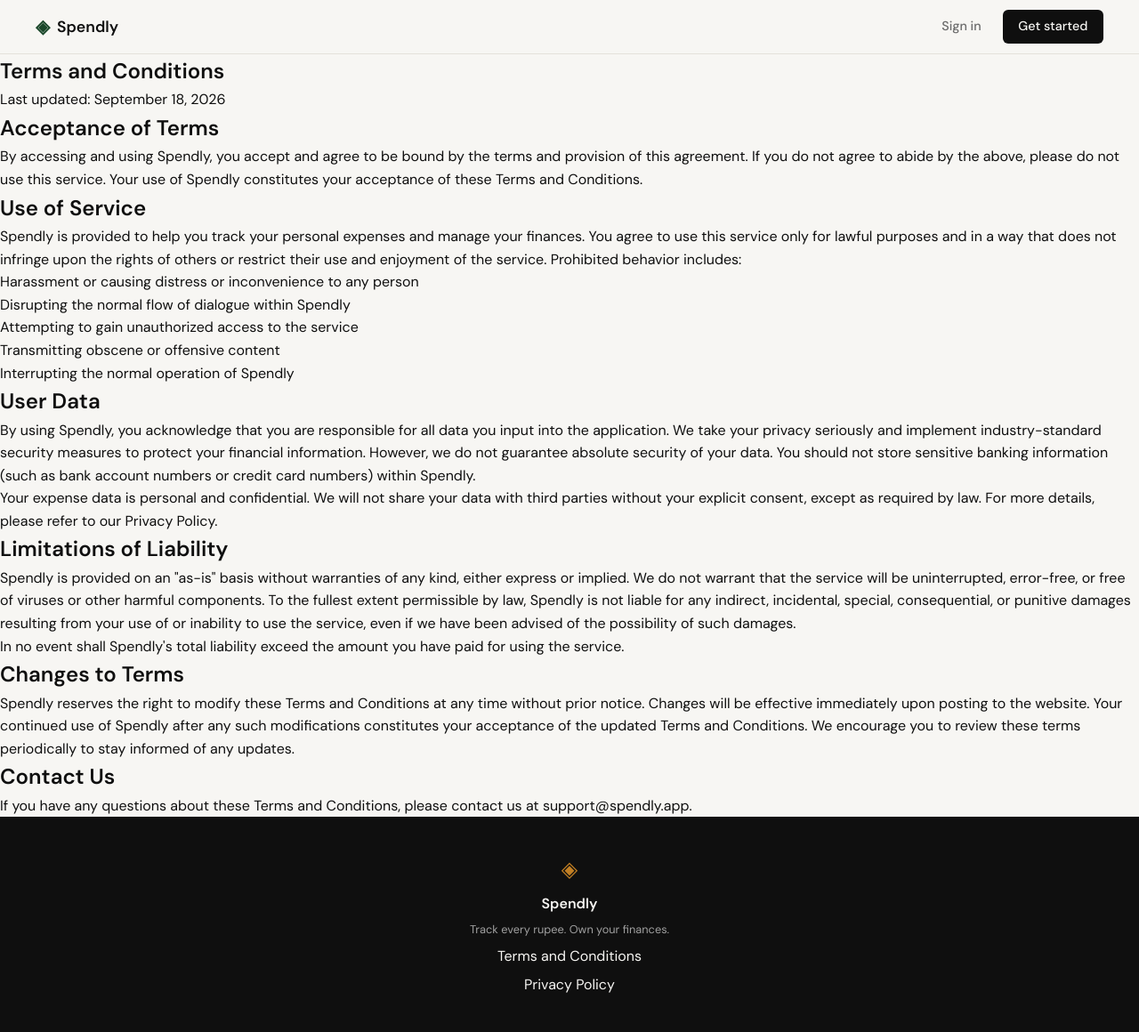
After one commit to yspintu-glitch/spendly, a Flask app: page /terms in a window 1280 px wide. The commit adds this page. Shown: the whole page at 89% size. Run offline with Flask 3, Linux system fonts and the light colour scheme.

Commit message:
landing: add terms and conditions page and route
Co-Authored-By: Claude Haiku 4.5 <noreply@anthropic.com>

```diff
--- a/app.py
+++ b/app.py
@@ -20,6 +20,11 @@ def register():
 @app.route("/login")
 def login():
     return render_template("login.html")
+
+
+@app.route("/terms")
+def terms():
+    return render_template("terms.html")
 
 
 # ------------------------------------------------------------------ #
--- a/templates/base.html
+++ b/templates/base.html
@@ -34,7 +34,7 @@
             <span class="brand-icon">◈</span>
             <span class="footer-name">Spendly</span>
             <p class="footer-copy">Track every rupee. Own your finances.</p>
-            <div class="footer-link"><a href="#">Terms and Conditions</a></div>
+            <div class="footer-link"><a href="{{ url_for('terms') }}">Terms and Conditions</a></div>
             <div class="footer-link"><a href="#">Privacy Policy</a></div>
         </div>
     </footer>
--- /dev/null
+++ b/templates/terms.html
@@ -0,0 +1,72 @@
+{% extends "base.html" %}
+
+{% block title %}Terms and Conditions — Spendly{% endblock %}
+
+{% block content %}
+
+<section class="terms-section">
+    <div class="terms-inner">
+        <h1>Terms and Conditions</h1>
+        <p class="terms-date">Last updated: September 18, 2026</p>
+
+        <h2>Acceptance of Terms</h2>
+        <p>
+            By accessing and using Spendly, you accept and agree to be bound by the terms and provision of this agreement.
+            If you do not agree to abide by the above, please do not use this service. Your use of Spendly constitutes your
+            acceptance of these Terms and Conditions.
+        </p>
+
+        <h2>Use of Service</h2>
+        <p>
+            Spendly is provided to help you track your personal expenses and manage your finances. You agree to use this service
+            only for lawful purposes and in a way that does not infringe upon the rights of others or restrict their use and enjoyment
+            of the service. Prohibited behavior includes:
+        </p>
+        <ul>
+            <li>Harassment or causing distress or inconvenience to any person</li>
+            <li>Disrupting the normal flow of dialogue within Spendly</li>
+            <li>Attempting to gain unauthorized access to the service</li>
+            <li>Transmitting obscene or offensive content</li>
+            <li>Interrupting the normal operation of Spendly</li>
+        </ul>
+
+        <h2>User Data</h2>
+        <p>
+            By using Spendly, you acknowledge that you are responsible for all data you input into the application.
+            We take your privacy seriously and implement industry-standard security measures to protect your financial information.
+            However, we do not guarantee absolute security of your data. You should not store sensitive banking information
+            (such as bank account numbers or credit card numbers) within Spendly.
+        </p>
+        <p>
+            Your expense data is personal and confidential. We will not share your data with third parties without your explicit consent,
+            except as required by law. For more details, please refer to our Privacy Policy.
+        </p>
+
+        <h2>Limitations of Liability</h2>
+        <p>
+            Spendly is provided on an "as-is" basis without warranties of any kind, either express or implied.
+            We do not warrant that the service will be uninterrupted, error-free, or free of viruses or other harmful components.
+            To the fullest extent permissible by law, Spendly is not liable for any indirect, incidental, special, consequential,
+            or punitive damages resulting from your use of or inability to use the service, even if we have been advised of the
+            possibility of such damages.
+        </p>
+        <p>
+            In no event shall Spendly's total liability exceed the amount you have paid for using the service.
+        </p>
+
+        <h2>Changes to Terms</h2>
+        <p>
+            Spendly reserves the right to modify these Terms and Conditions at any time without prior notice.
+            Changes will be effective immediately upon posting to the website. Your continued use of Spendly after any such
+            modifications constitutes your acceptance of the updated Terms and Conditions. We encourage you to review these terms
+            periodically to stay informed of any updates.
+        </p>
+
+        <h2>Contact Us</h2>
+        <p>
+            If you have any questions about these Terms and Conditions, please contact us at support@spendly.app.
+        </p>
+    </div>
+</section>
+
+{% endblock %}
```
